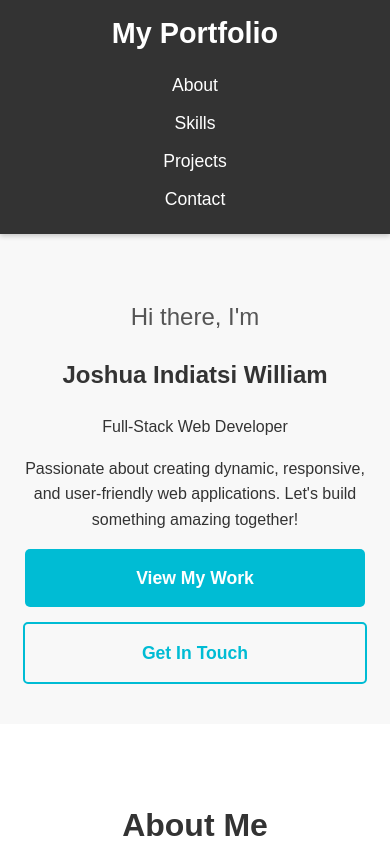
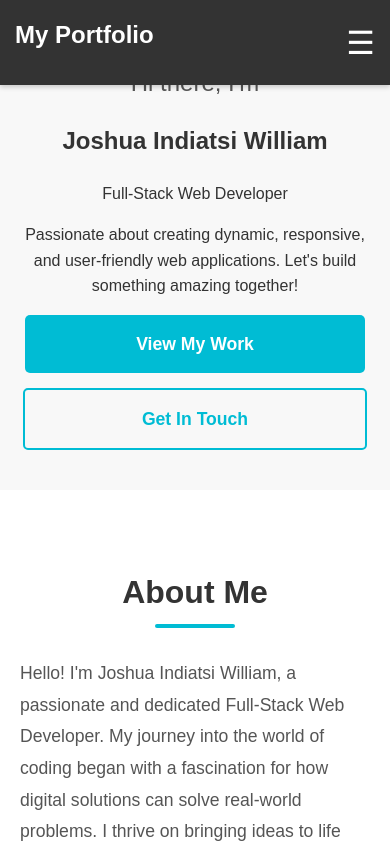
Before and after one commit to Jo7848/my-portfolio-app, a React (Vite) app: page / in a window 390 px wide. Shown: the top 844 px of the page. Built offline with nearby package versions, Linux system fonts and the light colour scheme; the HTML template or start-up script is replaced by a standard one.

Commit message:
Implement mobile responsive header/navigation

```diff
--- a/src/App.css
+++ b/src/App.css
@@ -612,3 +612,142 @@ footer {
     text-align: center;
   }
 }
+/* src/App.css */
+
+/* --- Header & Navigation Base Styles (adjust as needed if you have existing ones) --- */
+.header {
+  background-color: #333; /* Dark background for the header */
+  color: white; /* White text color */
+  padding: 1rem 0; /* Padding above and below the content */
+  position: fixed; /* Keep header fixed at the top */
+  width: 100%; /* Full width */
+  top: 0;
+  left: 0;
+  z-index: 1000; /* Ensure header is on top of other content */
+  box-shadow: 0 2px 5px rgba(0,0,0,0.2); /* Subtle shadow for depth */
+}
+
+.header-content {
+  display: flex;
+  justify-content: space-between; /* Space out logo and nav links */
+  align-items: center; /* Vertically align items */
+  padding: 0 20px; /* Padding on the left and right */
+  max-width: 1200px; /* Max width for container */
+  margin: 0 auto; /* Center the container */
+}
+
+.logo h1 {
+  font-size: 1.8rem;
+  margin: 0;
+  color: #fff;
+}
+
+/* Desktop Navigation Links */
+.main-nav .nav-links {
+  list-style: none; /* Remove bullet points */
+  margin: 0;
+  padding: 0;
+  display: flex; /* Display links horizontally */
+}
+
+.main-nav .nav-links li {
+  margin-left: 25px; /* Spacing between desktop links */
+}
+
+.main-nav .nav-links a {
+  color: white;
+  text-decoration: none;
+  font-weight: 500;
+  transition: color 0.3s ease; /* Smooth hover effect */
+}
+
+.main-nav .nav-links a:hover {
+  color: #00bcd4; /* Your accent color for hover */
+}
+
+
+/* --- MOBILE NAVIGATION SPECIFIC STYLES --- */
+
+/* Initially hide the hamburger menu toggle button on desktop */
+.menu-toggle {
+  display: none; /* Hidden by default */
+  background: none;
+  border: none;
+  color: white;
+  font-size: 2rem; /* Size of the hamburger icon */
+  cursor: pointer;
+  padding: 0;
+  z-index: 1001; /* Ensure it's above other elements if menu is open */
+}
+
+/* Mobile navigation overlay */
+.mobile-nav {
+  position: fixed; /* Position over the entire screen */
+  top: 0;
+  left: 0;
+  width: 100%;
+  height: 100%;
+  background-color: rgba(0, 0, 0, 0.9); /* Semi-transparent dark overlay */
+  display: flex;
+  justify-content: center; /* Center links horizontally */
+  align-items: center; /* Center links vertically */
+  z-index: 999; /* Below header, but above page content */
+  animation: fadeIn 0.3s ease-out; /* Simple fade-in effect */
+}
+
+.mobile-nav-links {
+  list-style: none;
+  padding: 0;
+  text-align: center; /* Center the text of the links */
+}
+
+.mobile-nav-links li {
+  margin: 30px 0; /* Spacing between mobile menu links */
+}
+
+.mobile-nav-links a {
+  color: white;
+  text-decoration: none;
+  font-size: 2rem; /* Larger font size for mobile links */
+  font-weight: 600;
+  transition: color 0.3s ease;
+}
+
+.mobile-nav-links a:hover {
+  color: #00bcd4; /* Your accent color for hover */
+}
+
+/* Keyframe animation for mobile menu fade-in */
+@keyframes fadeIn {
+  from { opacity: 0; }
+  to { opacity: 1; }
+}
+
+
+/* --- MEDIA QUERIES --- */
+
+/* Styles that apply when screen width is 768px or less */
+@media (max-width: 768px) {
+  .main-nav {
+    display: none; /* Hide the desktop navigation */
+  }
+
+  .menu-toggle {
+    display: block; /* Show the hamburger icon */
+  }
+
+  /* Adjust padding for header content on smaller screens */
+  .header-content {
+    padding: 0 15px;
+  }
+}
+
+/* Optional: Further adjustments for very small screens (e.g., phones) */
+@media (max-width: 480px) {
+  .logo h1 {
+    font-size: 1.5rem; /* Smaller logo */
+  }
+  .mobile-nav-links a {
+    font-size: 1.6rem; /* Slightly smaller links in mobile menu */
+  }
+}
--- a/src/components/Header.jsx
+++ b/src/components/Header.jsx
@@ -1,11 +1,30 @@
 // src/components/Header.jsx
-import React from 'react';
+import React, { useState } from 'react'; // Import useState hook for managing component state
+import { motion } from 'framer-motion'; // Assuming you want animations on the header
 
 function Header() {
+  const [isMenuOpen, setIsMenuOpen] = useState(false); // State to control the visibility of the mobile menu
+
+  // Function to toggle the mobile menu's open/close state
+  const toggleMenu = () => {
+    setIsMenuOpen(!isMenuOpen);
+  };
+
   return (
-    <header className="header">
-      <nav className="navbar">
-        <a href="/" className="logo">My Portfolio</a>
+    <motion.header
+      className="header"
+      // Add Framer Motion initial and animate props for header animation
+      initial={{ y: -100, opacity: 0 }}
+      animate={{ y: 0, opacity: 1 }}
+      transition={{ type: "spring", stiffness: 100, damping: 20 }}
+    >
+      <div className="container header-content"> {/* Added header-content for flex management */}
+        <div className="logo">
+          <h1>My Portfolio</h1> {/* Your logo/site title */}
+        </div>
+
+        {/* Desktop Navigation - will be hidden on mobile */}
+        <nav className="main-nav">
           <ul className="nav-links">
             <li><a href="#about">About</a></li>
             <li><a href="#skills">Skills</a></li>
@@ -13,7 +32,26 @@ function Header() {
             <li><a href="#contact">Contact</a></li>
           </ul>
         </nav>
-    </header>
+
+        {/* Hamburger Menu Toggle Button - visible only on mobile */}
+        <button className="menu-toggle" onClick={toggleMenu} aria-label="Toggle mobile menu">
+          &#9776; {/* This is the Unicode character for the hamburger icon (three horizontal lines) */}
+        </button>
+
+        {/* Mobile Navigation - conditionally rendered based on isMenuOpen state */}
+        {isMenuOpen && (
+          <nav className="mobile-nav">
+            <ul className="mobile-nav-links">
+              {/* Each link in the mobile menu, also closes the menu when clicked */}
+              <li><a href="#about" onClick={toggleMenu}>About</a></li>
+              <li><a href="#skills" onClick={toggleMenu}>Skills</a></li>
+              <li><a href="#projects" onClick={toggleMenu}>Projects</a></li>
+              <li><a href="#contact" onClick={toggleMenu}>Contact</a></li>
+            </ul>
+          </nav>
+        )}
+      </div>
+    </motion.header>
   );
 }
 
```
Lines whose indentation alone changed are shown as unchanged.
